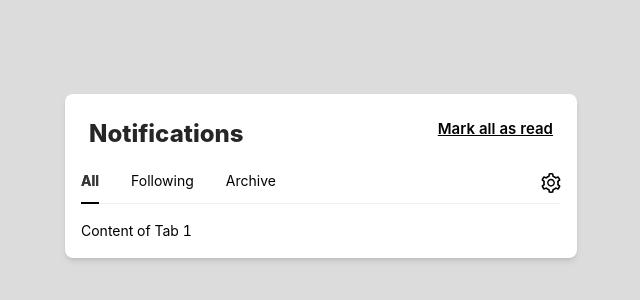
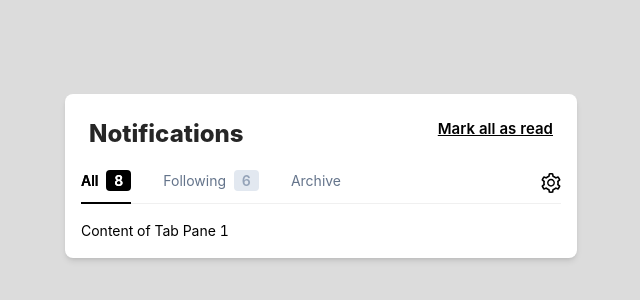
Before and after one commit to thara003/shiny-happiness, a Vue app: page / in a window 1280 px wide. Shown: the part 224-524 px from the top of the page, without its empty margins (319-959 px from the left). Built offline with nearby package versions, Linux system fonts and the light colour scheme.

Commit message:
add numeric to the top bar

```diff
--- a/src/Demo.vue
+++ b/src/Demo.vue
@@ -7,48 +7,53 @@
         </div>
     </div>
     <a-tabs v-model:activeKey="activeKey" class="w-full text-black">
-        <!-- <a-tab-pane key="1"><template #tab>
-                <span class="text-slate-500">
+        <a-tab-pane key="1"><template #tab>
+                <span class="text-slate-500 text-s" :class="[activeKey === '1' ? 'selected-tab' : '']">
                     All
                 </span>
+                <span class="ml-1 text-s font-semibold rounded px-2 py-0.5" :class="[activeKey === '1' ? 'bg-black text-white' : 'bg-slate-200 text-slate-400']">8</span>
             </template>
             Content of Tab Pane 1
         </a-tab-pane>
         <a-tab-pane key="2"><template #tab>
-                <span class="text-slate-500">
+                <span class="text-slate-500" :class="[activeKey === '2' ? 'selected-tab' : '']">
                     Following
                 </span>
+                <span class="ml-1 text-s font-semibold rounded px-2 py-0.5" :class="[activeKey === '2' ? 'bg-black text-white' : 'bg-slate-200 text-slate-400']">6</span>
             </template>
             Content of Tab Pane 2
         </a-tab-pane>
         <a-tab-pane key="3"><template #tab>
-                <span class="text-slate-500">
+                <span class="text-slate-500" :class="[activeKey === '3' ? 'selected-tab' : '']">
                     Archive
                 </span>
             </template>
             Content of Tab Pane 3
-        </a-tab-pane> -->
-        <a-tab-pane key="1" tab="All">Content of Tab 1</a-tab-pane>
-        <a-tab-pane key="2" tab="Following" force-render>Content of Tab Pane 2</a-tab-pane>
-        <a-tab-pane key="3" tab="Archive">Content of Tab Pane 3</a-tab-pane>
+        </a-tab-pane>
         <template #rightExtra>
             <setting-outlined :style="{fontSize: '20px'}" />
         </template>
     </a-tabs>
 </template>
-<style>
+<style >
 .ant-tabs-tab.ant-tabs-tab-active .ant-tabs-tab-btn {
-   color: #363636 !important;
-   font-weight: 700;
+    color: #363636 !important;
+    font-weight: 700;
 }
-:hover {
+
+/* :hover {
     color: #363636 !important;
-}
+} */
 
 .ant-tabs-ink-bar {
     position: absolute;
     background: #000000 !important;
     pointer-events: none;
+}
+
+.selected-tab {
+    color: #000000 !important;
+    font-weight: 600;
 }
 </style>
 <script lang="ts">
```
